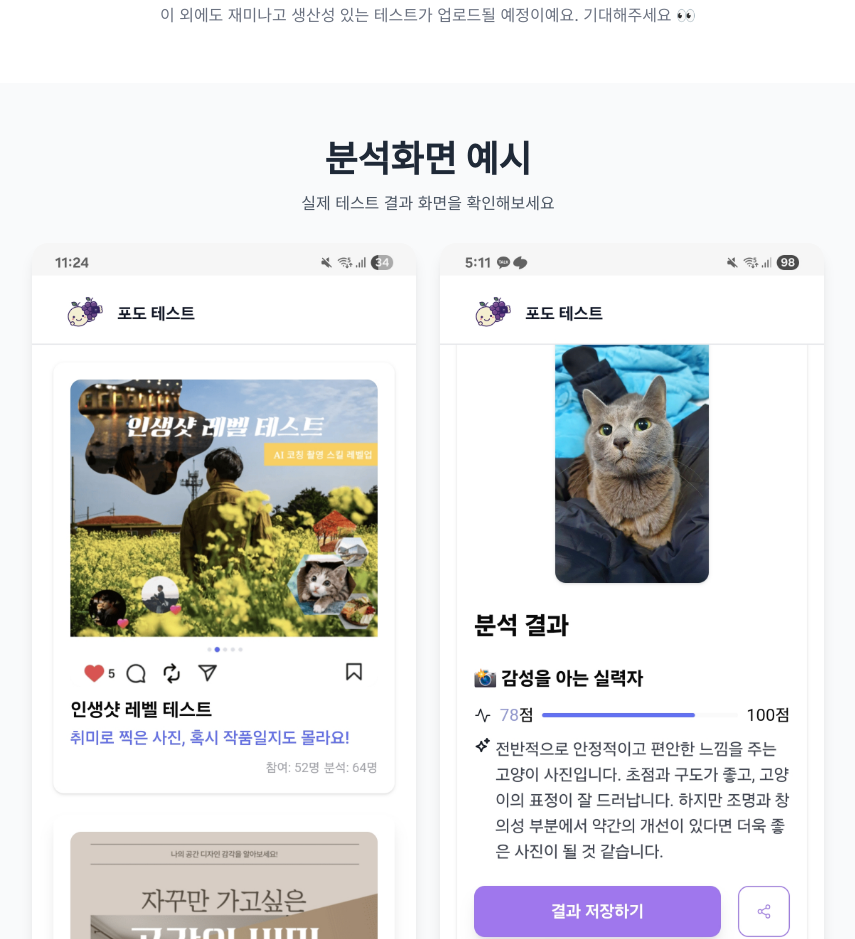
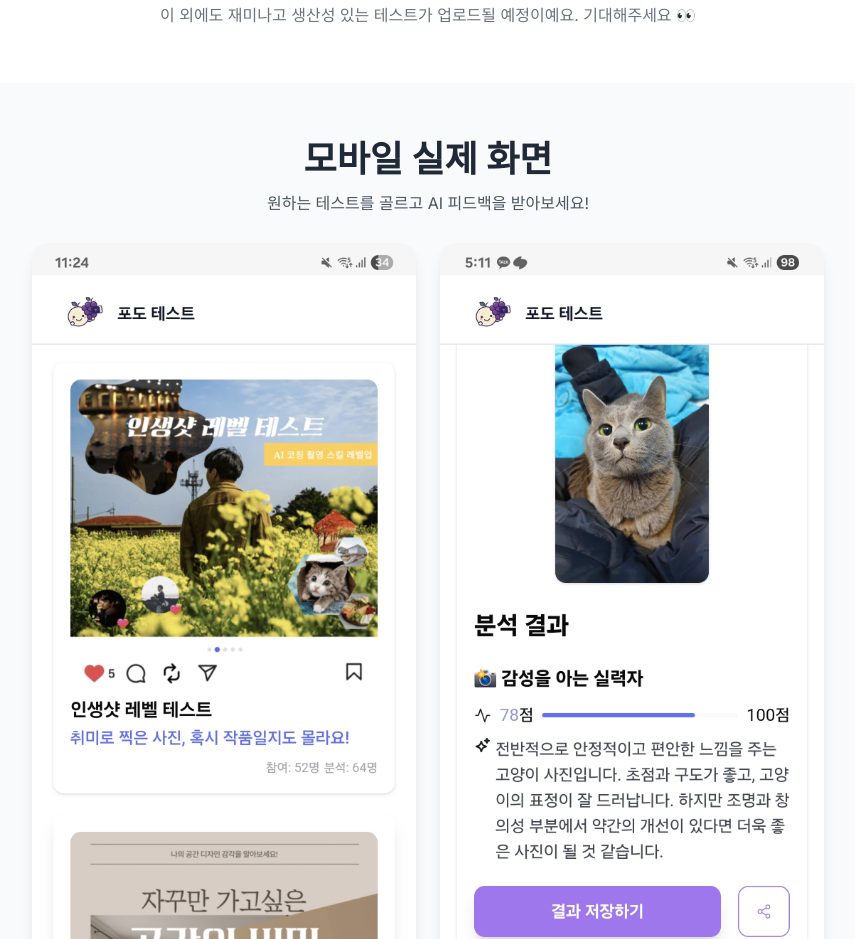
Before and after one commit to buildory/phodo-landing, a plain HTML site: page phodo-test/index.html in a window 1280 px wide. Shown: the part 2771-3710 px from the top of the page, without its empty margins (212-1067 px from the left). Drawn offline with nearby package versions, Linux system fonts and the light colour scheme.

Commit message:
포도페이지 일부 문구 수정

```diff
--- a/phodo-test/index.html
+++ b/phodo-test/index.html
@@ -659,13 +659,13 @@
           <h2
             class="fade-in-up mb-3 text-2xl font-bold text-gray-800 sm:text-3xl lg:text-4xl"
           >
-            분석화면 예시
+            모바일 실제 화면
           </h2>
           <p
             class="fade-in-up mb-7 text-sm leading-relaxed text-gray-600 sm:text-base"
             style="transition-delay: 0.2s"
           >
-            실제 테스트 결과 화면을 확인해보세요
+            원하는 테스트를 골르고 AI 피드백을 받아보세요!
           </p>
           <div
             class="mb-8 flex flex-col items-center justify-center gap-6 lg:flex-row"
```
